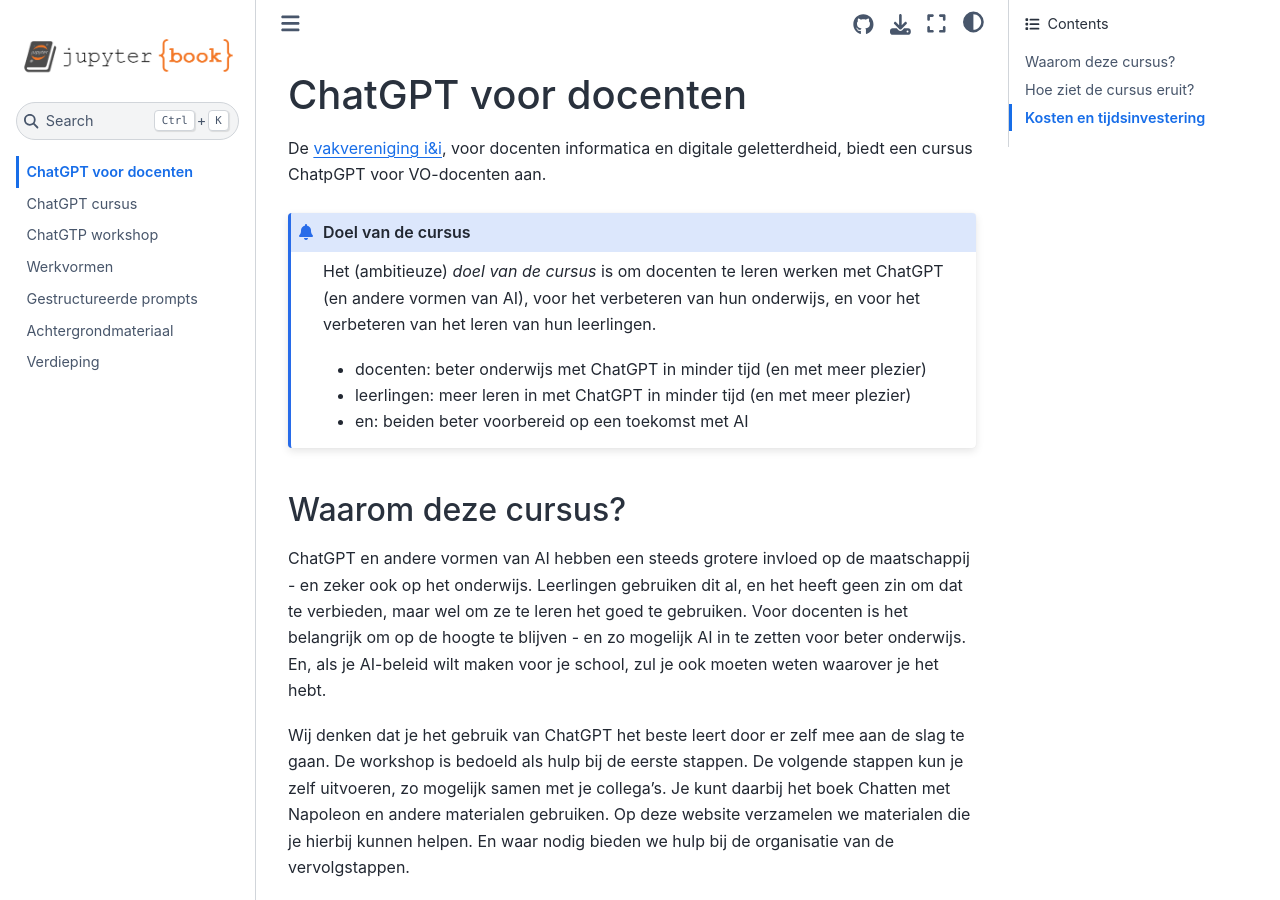
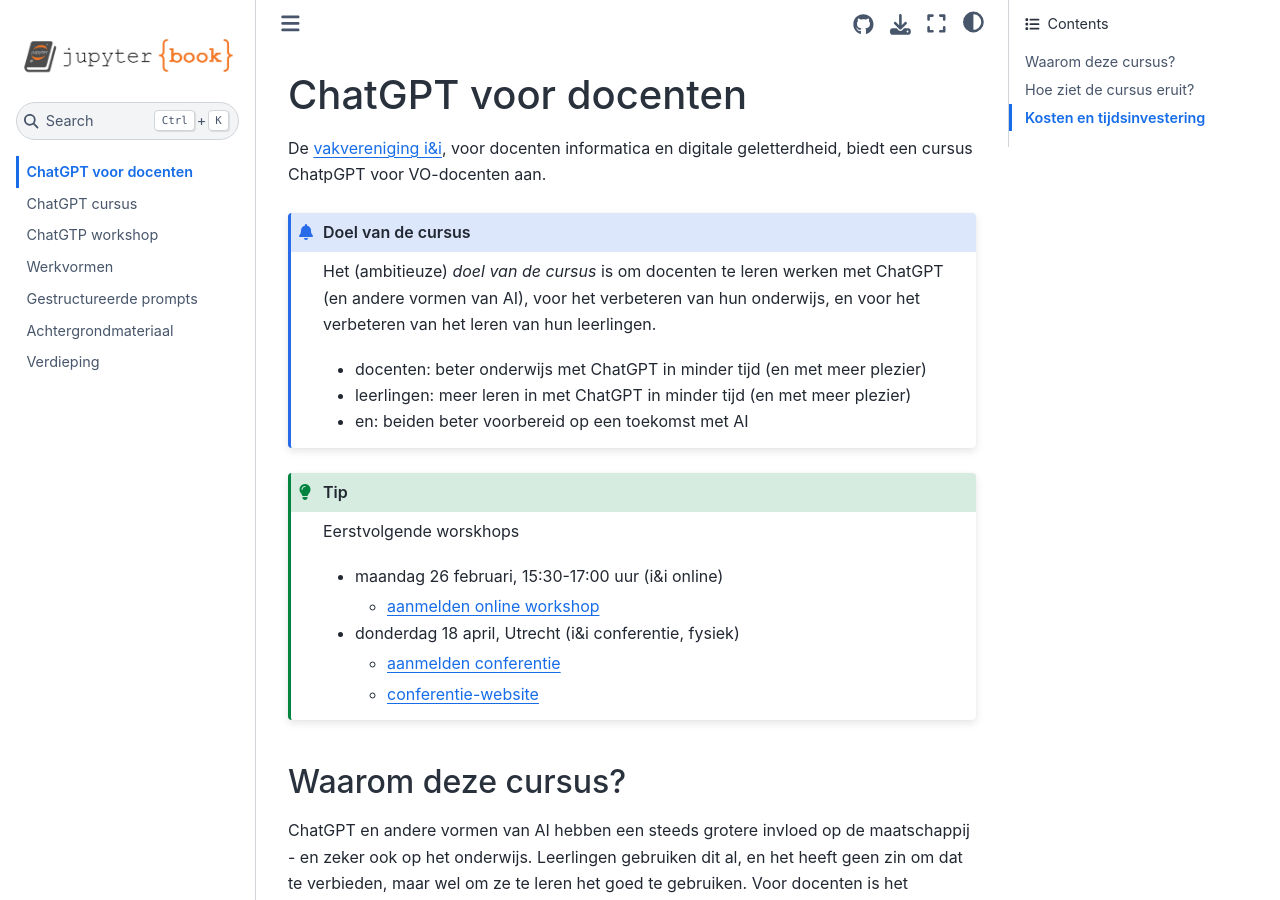
Before and after one commit to infvo/chatgptbook, a Jupyter Book: the page built from intro.md, in a window 1280 px wide and 900 px high. Built offline with Jupyter Book 1.0.4 settings and Sphinx 7.4.7 and the Sphinx Book theme 1.1.4, drawn with Linux system fonts in a browser that asks for light colours.

Commit message:
cursusdata toegevoegd

```diff
--- a/intro.md
+++ b/intro.md
@@ -8,6 +8,16 @@
 - docenten: beter onderwijs met ChatGPT in minder tijd (en met meer plezier)
 - leerlingen: meer leren in met ChatGPT in minder tijd (en met meer plezier)
 - en: beiden beter voorbereid op een toekomst met AI
+:::
+
+:::{tip} Eerstvolgende worskhops
+
+* maandag 26 februari, 15:30-17:00 uur (i&i online)
+    * [aanmelden online workshop](https://docs.google.com/forms/d/e/1FAIpQLSey9b1KYY2Eg3VPuWMHg-5Ly2bLRJJ32X23S-5tvbmQGUfcng/viewform?usp=sf_link])
+* donderdag 18 april, Utrecht (i&i conferentie, fysiek)
+    * [aanmelden conferentie](https://www.smink-registratie.nl/ieni/)
+    * [conferentie-website](https://ieni.github.io/april2024/)
+
 :::
 
 ## Waarom deze cursus?
```
